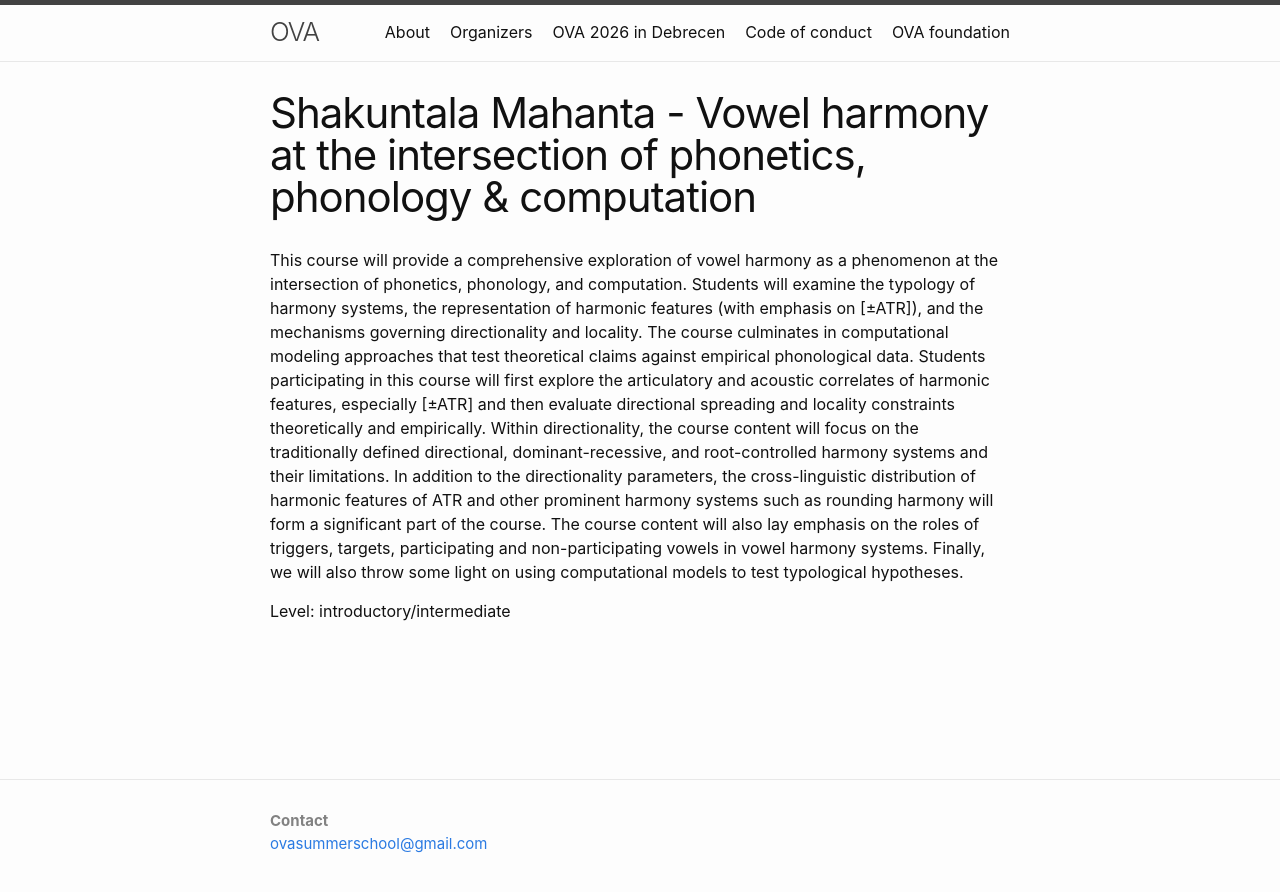
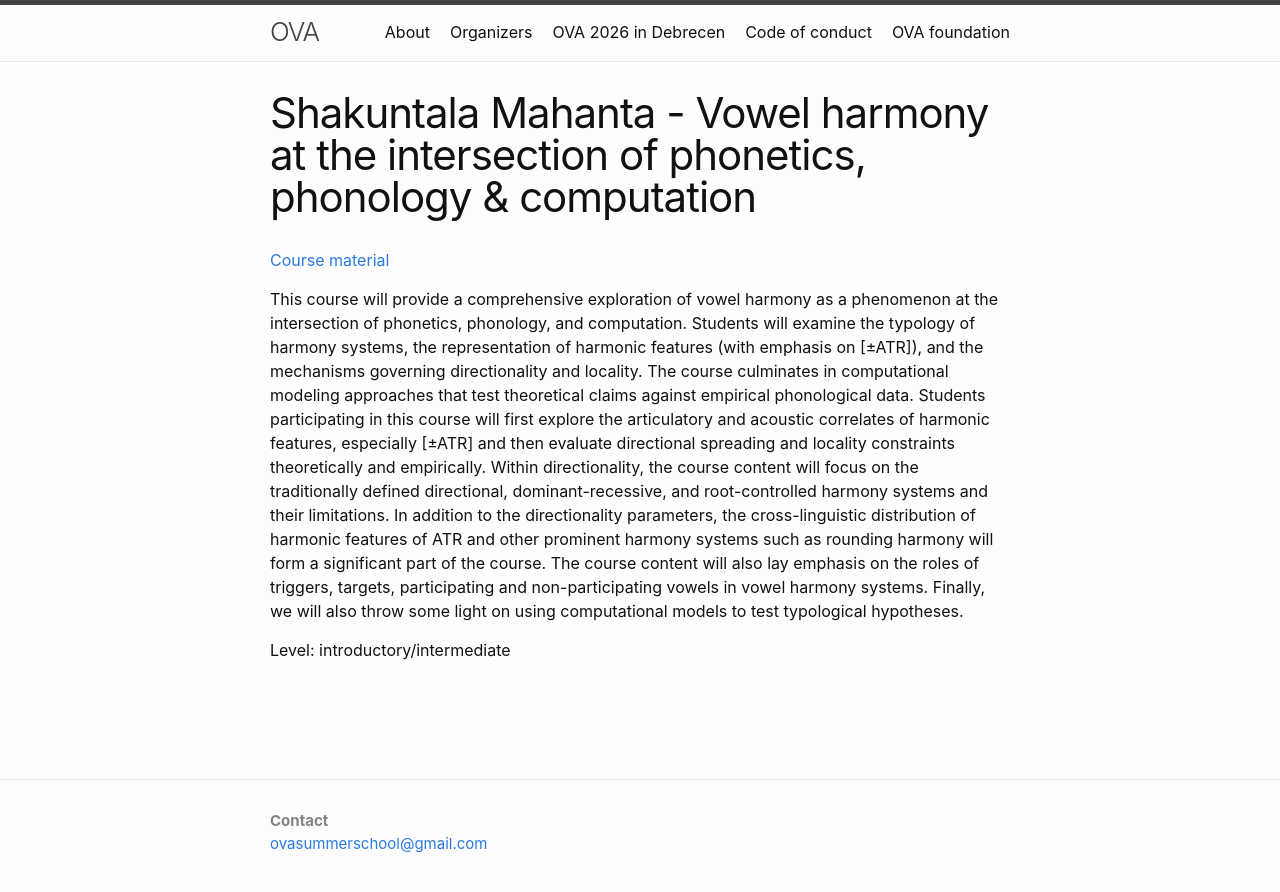
Before and after one commit to ovaschool/ovaschool.github.io, a Jekyll site: the page built from staticpages/ova2026-mahanta.markdown, in a window 1280 px wide. Shown: the top 892 px of the page. Built offline with Jekyll 4.4.1, drawn with Linux system fonts in a browser that asks for light colours.

Commit message:
Update ova2026-mahanta.markdown

```diff
--- a/staticpages/ova2026-mahanta.markdown
+++ b/staticpages/ova2026-mahanta.markdown
@@ -5,6 +5,8 @@ permalink: ova2026-mahanta
 exclude: true
 ---
 
+[Course material](https://iitgoffice-my.sharepoint.com/:p:/g/personal/smahanta_iitg_ac_in/IQCDRH2GLTtuSbQNFv3CfD9UARLcrF31Cc_gI5Wy87W6Wr8?e=9RhV9i)
+
 This course will provide a comprehensive exploration of vowel harmony as a phenomenon at the intersection of phonetics, phonology, and computation. Students will examine the typology of harmony systems, the representation of harmonic features (with emphasis on [±ATR]), and the mechanisms governing directionality and locality. The course culminates in computational modeling approaches that test theoretical claims against empirical phonological data. Students participating in this course will first explore the articulatory and acoustic correlates of harmonic features, especially [±ATR] and then evaluate directional spreading and locality constraints theoretically and empirically. Within directionality, the course content will focus on the traditionally defined directional, dominant-recessive, and root-controlled harmony systems and their limitations. In addition to the directionality parameters, the cross-linguistic distribution of harmonic features of ATR and other prominent harmony systems such as rounding harmony will form a significant part of the course. The course content will also lay emphasis on the roles of triggers, targets, participating and non-participating vowels in vowel harmony systems. Finally, we will also throw some light on using computational models to test typological hypotheses.
 
 Level: introductory/intermediate
```
